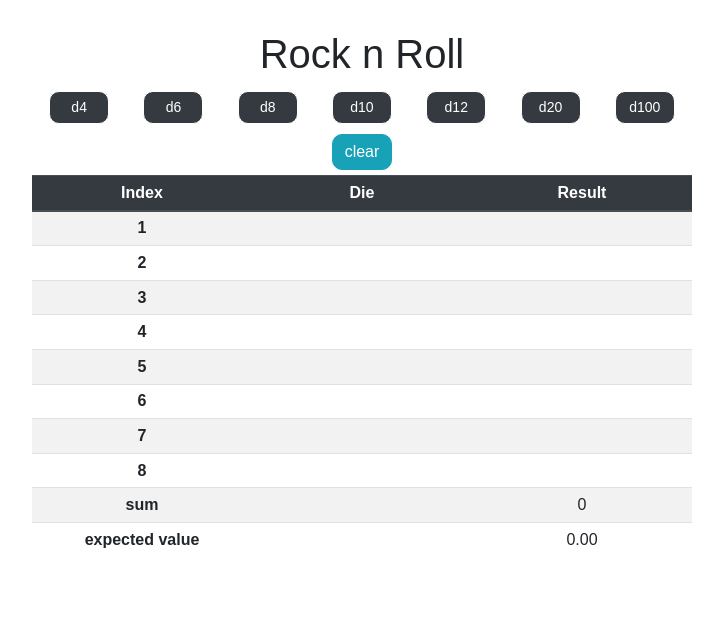
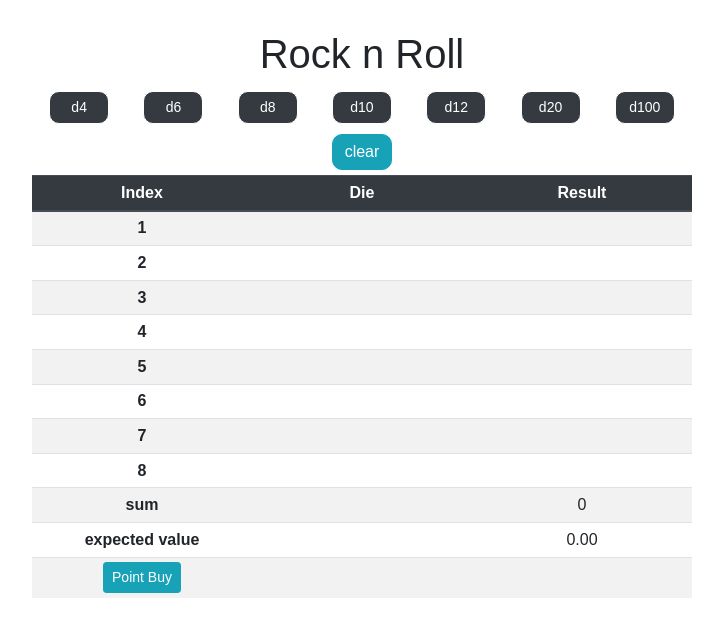
Before and after one commit to ruixuantan/rocknroll, a React app: page / in a window 1280 px wide. Shown: the top 636 px of the page, without its empty margins (278-1001 px from the left). Built offline with nearby package versions, Linux system fonts and the light colour scheme.

Commit message:
feature pointbuy

```diff
--- a/src/components/Roller.js
+++ b/src/components/Roller.js
@@ -7,6 +7,26 @@ const roll = (side) => {
 
 const expectedValue = (number) => {
 	return ((number + 1)/2).toFixed(2)
+}
+
+const rollPointBuyStat = () => {
+  let rolls = [0, 0, 0, 0]
+  rolls = rolls.map(() => roll(6))
+  rolls.sort().shift()
+  return rolls.reduce((x, y) => x + y, 0)
+}
+
+const pointBuyArray = () => {
+  // Follows Matt Mercer's Point Buy System
+  let pointArray = [0, 0, 0, 0, 0, 0]
+
+  while (pointArray.reduce((x, y) => x + y, 0) < 70) {
+    pointArray = pointArray.map(score => rollPointBuyStat())
+  }
+
+  return pointArray
+    .reduce((acc, curr) => acc += "," + curr, "")
+    .substr(1)
 }
 
 const Die = ({number, clickEvent}) => {
@@ -28,7 +48,8 @@ const Roller = () => {
 	const [results, setResult] = useState(new Array(MAXROWS).fill(null))
 	const [clicks, setClicks] = useState(0)
 	const [sum, setSum] = useState(0)
-	const [expected, setExpected] = useState(0)
+  const [expected, setExpected] = useState(0)
+  const [pointBuy, setPointBuy] = useState([])
 
 	// some sort of a queue
 	const updateResult = (die, outcome) => {
@@ -112,6 +133,14 @@ const Roller = () => {
 						<td></td>
 						<td>{expected.toFixed(2)}</td>
 					</tr>
+          {/* Point buy */}
+          <tr>
+            <td><button className="btn btn-sm btn-info"
+                        onClick={() => setPointBuy(pointBuyArray())}>
+                        Point Buy</button></td>
+            <td></td>
+            <td>{pointBuy}</td>
+          </tr>
 				</tbody>
 			</table>
 
```
Also changed, not shown: 1 other file (tests, documents, lock files or other folders).
